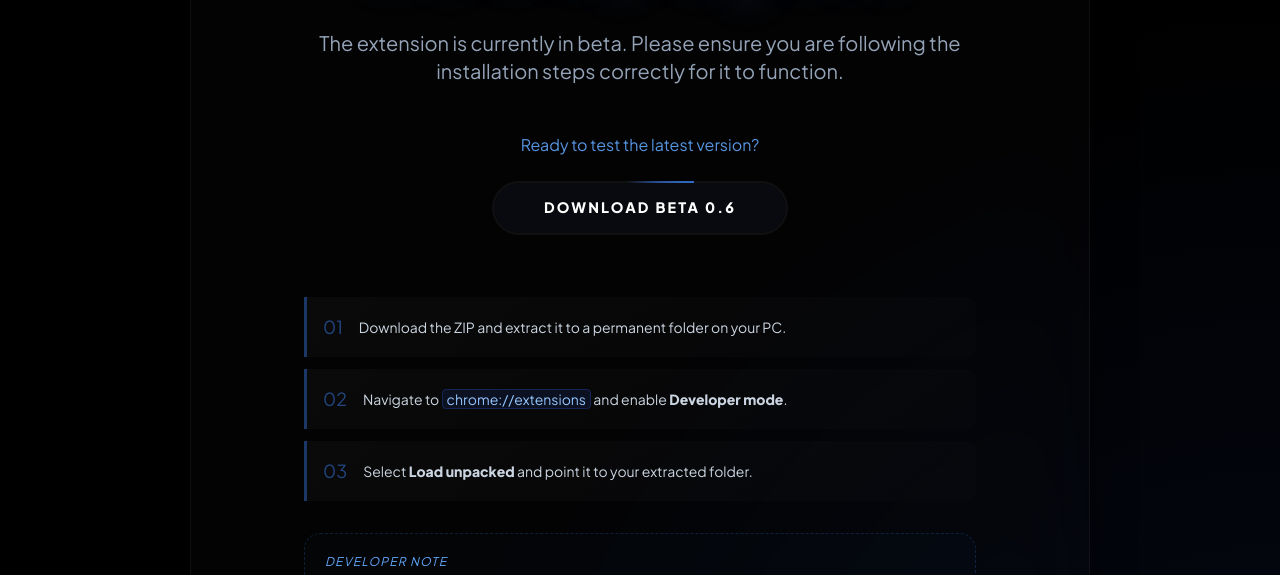
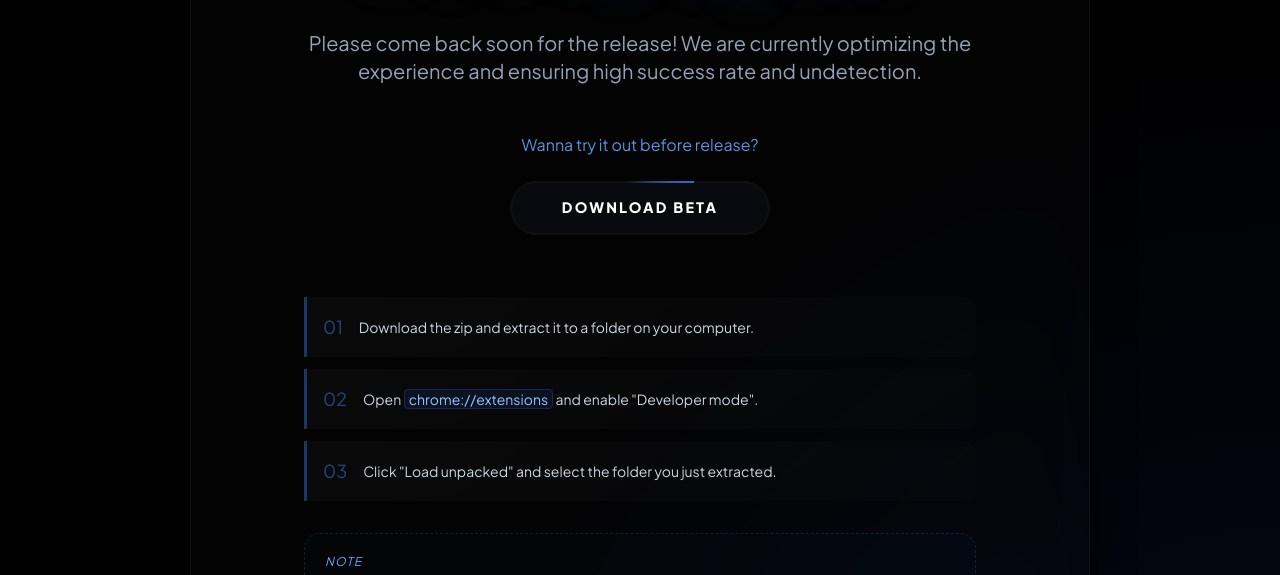
Before and after one commit to ysbypasss/ysbypasss.github.io, a plain HTML site: page index.html in a window 1280 px wide. Shown: the part 354-929 px from the top of the page. Drawn offline with nearby package versions, Linux system fonts and the light colour scheme.

Commit message:
Update index.html

```diff
--- a/index.html
+++ b/index.html
@@ -3,7 +3,7 @@
 <head>
     <meta charset="UTF-8">
     <meta name="viewport" content="width=device-width, initial-scale=1.0">
-    <title>Ysbypass</title>
+    <title>Ysbypass | Work in Progress</title>
     <link rel="icon" type="image/png" href="favicon.png">
     <script src="https://cdn.tailwindcss.com"></script>
     <link href="https://fonts.googleapis.com/css2?family=Plus+Jakarta+Sans:wght@300;400;800&display=swap" rel="stylesheet">
@@ -43,6 +43,12 @@
             width: 100%;
             max-width: 900px;
             position: relative;
+        }
+        .protection-overlay {
+            position: absolute;
+            inset: 0;
+            z-index: 5;
+            cursor: default;
         }
         .glow-text {
             text-shadow: 0 0 40px rgba(59, 130, 246, 0.3);
@@ -120,6 +126,8 @@
 <body oncontextmenu="return false;">
 
     <div class="glass text-center p-8 md:p-16 lg:p-20 rounded-[2.5rem] md:rounded-[3.5rem] my-auto">
+        <div class="protection-overlay"></div>
+
         <div class="relative z-10">
             <div class="logo-wrapper mb-8 md:mb-14">
                 <img src="./logo.png" alt="Ysbypass Logo">
@@ -130,16 +138,17 @@
             </h1>
 
             <p class="text-base md:text-xl text-slate-400 leading-relaxed font-300 max-w-2xl mx-auto mb-12">
-                The extension is currently in beta. Please ensure you are following the installation steps correctly for it to function.
+                Please come back soon for the release!
+                We are currently optimizing the experience and ensuring high success rate and undetection.
             </p>
 
             <div class="mb-14">
                 <p class="text-blue-400 text-sm md:text-base font-400 mb-6 opacity-90">
-                    Ready to test the latest version?
+                    Wanna try it out before release?
                 </p>
                 <div class="cool-btn-container">
                     <a href="https://github.com/ysbypasss/ysbypasss.github.io/releases/download/0.6/ysbypass-.beta.zip" class="btn-download">
-                        Download Beta 0.6
+                        Download Beta
                     </a>
                 </div>
             </div>
@@ -148,27 +157,27 @@
                 <div class="instruction-step p-4 rounded-r-xl">
                     <div class="flex items-center gap-4">
                         <span class="text-blue-500 font-800 text-lg opacity-50">01</span>
-                        <p class="text-xs md:text-sm text-slate-300">Download the ZIP and extract it to a permanent folder on your PC.</p>
+                        <p class="text-xs md:text-sm text-slate-300">Download the zip and extract it to a folder on your computer.</p>
                     </div>
                 </div>
                 <div class="instruction-step p-4 rounded-r-xl">
                     <div class="flex items-center gap-4">
                         <span class="text-blue-500 font-800 text-lg opacity-50">02</span>
-                        <p class="text-xs md:text-sm text-slate-300">Navigate to <span class="text-blue-300 px-1 border border-blue-900/50 bg-blue-900/20 rounded select-all cursor-text relative z-30">chrome://extensions</span> and enable <b>Developer mode</b>.</p>
+                        <p class="text-xs md:text-sm text-slate-300">Open <span class="text-blue-300 px-1 border border-blue-900/50 bg-blue-900/20 rounded select-all cursor-text relative z-30">chrome://extensions</span> and enable "Developer mode".</p>
                     </div>
                 </div>
                 <div class="instruction-step p-4 rounded-r-xl">
                     <div class="flex items-center gap-4">
                         <span class="text-blue-500 font-800 text-lg opacity-50">03</span>
-                        <p class="text-xs md:text-sm text-slate-300">Select <b>Load unpacked</b> and point it to your extracted folder.</p>
+                        <p class="text-xs md:text-sm text-slate-300">Click "Load unpacked" and select the folder you just extracted.</p>
                     </div>
                 </div>
             </div>
 
             <div class="note-container mt-8 p-5 rounded-2xl max-w-2xl mx-auto text-left">
-                <p class="text-[10px] md:text-xs text-blue-400 font-800 uppercase tracking-widest mb-2 italic">Developer Note</p>
+                <p class="text-[10px] md:text-xs text-blue-400 font-800 uppercase tracking-widest mb-2 italic">Note</p>
                 <p class="text-xs md:text-sm text-slate-500 leading-relaxed italic">
-                    If you encounter a 404, verify that the release asset is set to public and the ZIP file name matches exactly.
+                    The bypass is semi-manual: solve the turnstile captcha and click the social tasks to trigger the skip.
                 </p>
             </div>
         </div>
```
